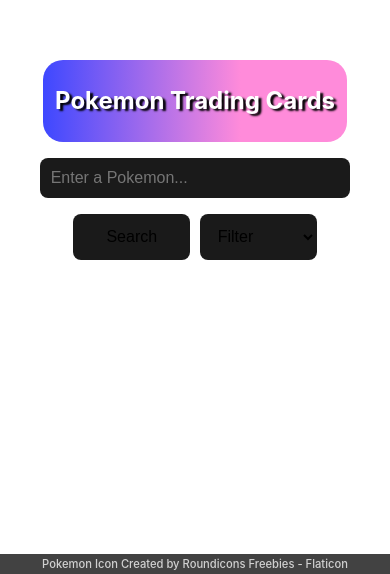
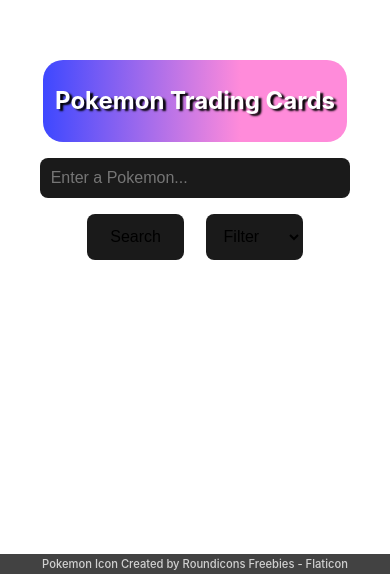
Before and after one commit to Hader0/pokemon-cards-react, a React (Vite) app: page / in a window 390 px wide. Shown: the part 270-844 px from the top of the page. Built offline with nearby package versions, Linux system fonts and the light colour scheme.

Commit message:
Changes search and filter styling

```diff
--- a/src/styles/searchCard.css
+++ b/src/styles/searchCard.css
@@ -180,19 +180,19 @@
     .submitFilterButtons {
         width: 80%;
         flex-direction: row;
-        justify-content: space-between;
+        justify-content: space-evenly;
     }
 
     /* Submit Button */
     .buttonSubmit {
-        width: 48%;
+        /* width: 48%; */
         margin-bottom: 0;
         padding: 0.8rem;
     }
 
     /* Select Dropdown */
     .filterSelect {
-        width: 48%;
+        /* width: 48%; */
         padding: 0.8rem;
     }
 
```
